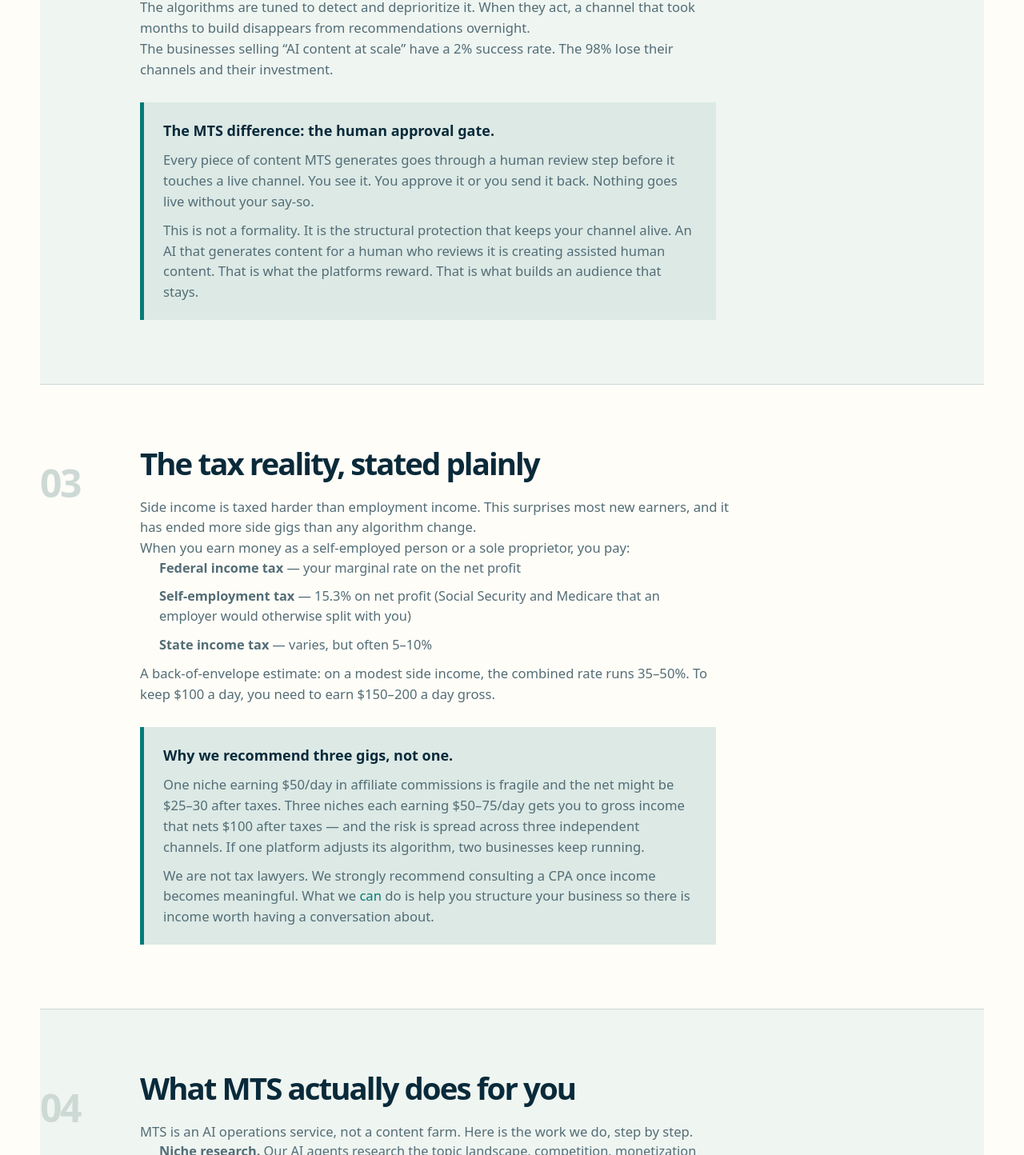
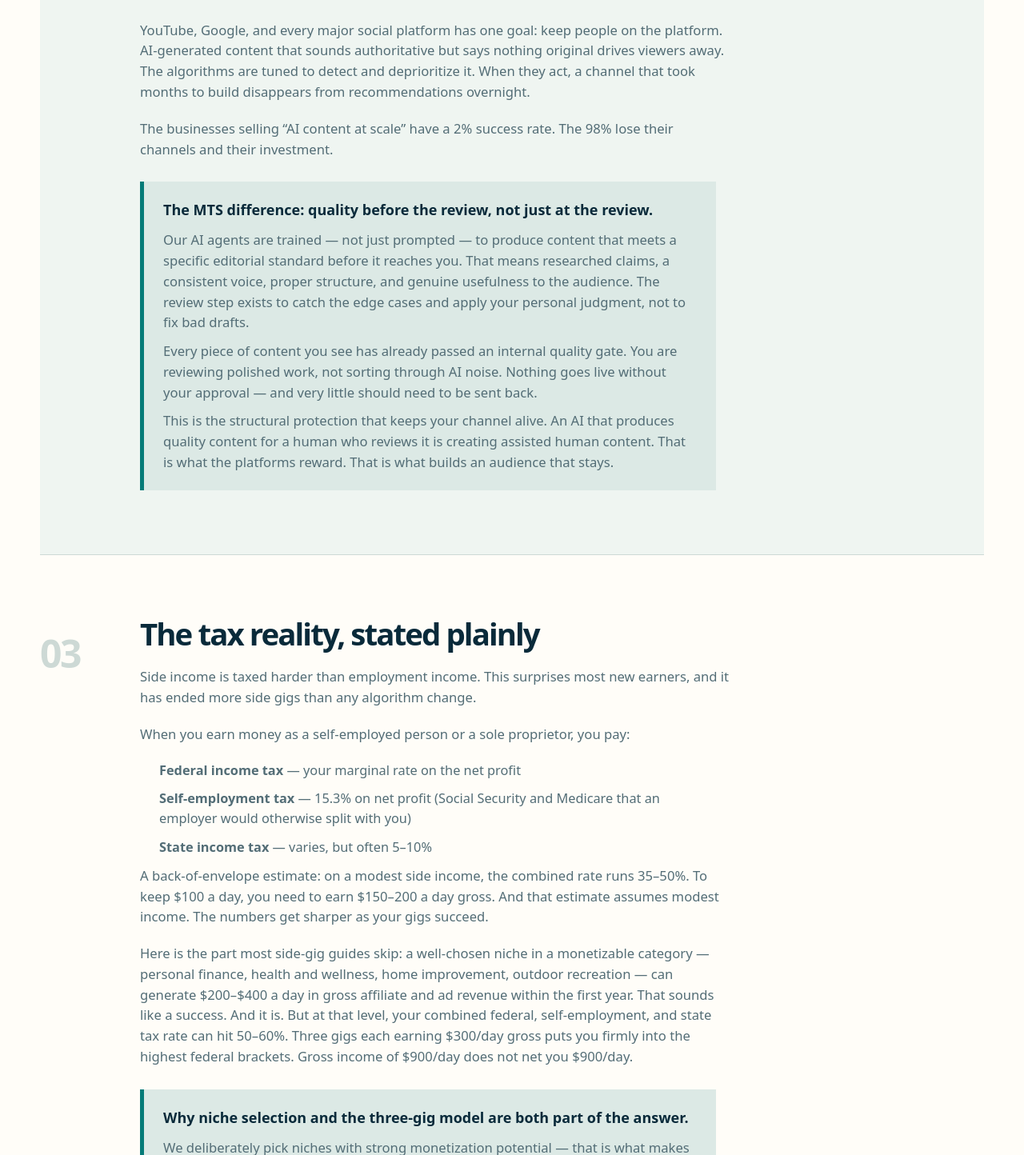
Before and after one commit to jensjohansen/mindthestore-marketing, a Next.js app: page /how-it-works in a window 1280 px wide. Shown: the part 2009-3453 px from the top of the page at 80% size. Built offline with nearby package versions, Linux system fonts and the light colour scheme.

Commit message:
fix: hiw paragraph spacing; strengthen AI quality + niche/tax sections

```diff
--- a/app/how-it-works/page.tsx
+++ b/app/how-it-works/page.tsx
@@ -50,9 +50,10 @@
           <p>YouTube, Google, and every major social platform has one goal: keep people on the platform. AI-generated content that sounds authoritative but says nothing original drives viewers away. The algorithms are tuned to detect and deprioritize it. When they act, a channel that took months to build disappears from recommendations overnight.</p>
           <p>The businesses selling &ldquo;AI content at scale&rdquo; have a 2% success rate. The 98% lose their channels and their investment.</p>
           <div className="hiw-callout">
-            <strong>The MTS difference: the human approval gate.</strong>
-            <p>Every piece of content MTS generates goes through a human review step before it touches a live channel. You see it. You approve it or you send it back. Nothing goes live without your say-so.</p>
-            <p>This is not a formality. It is the structural protection that keeps your channel alive. An AI that generates content for a human who reviews it is creating assisted human content. That is what the platforms reward. That is what builds an audience that stays.</p>
+            <strong>The MTS difference: quality before the review, not just at the review.</strong>
+            <p>Our AI agents are trained — not just prompted — to produce content that meets a specific editorial standard before it reaches you. That means researched claims, a consistent voice, proper structure, and genuine usefulness to the audience. The review step exists to catch the edge cases and apply your personal judgment, not to fix bad drafts.</p>
+            <p>Every piece of content you see has already passed an internal quality gate. You are reviewing polished work, not sorting through AI noise. Nothing goes live without your approval — and very little should need to be sent back.</p>
+            <p>This is the structural protection that keeps your channel alive. An AI that produces quality content for a human who reviews it is creating assisted human content. That is what the platforms reward. That is what builds an audience that stays.</p>
           </div>
         </div>
       </section>
@@ -68,11 +69,12 @@
             <li><strong>Self-employment tax</strong> — 15.3% on net profit (Social Security and Medicare that an employer would otherwise split with you)</li>
             <li><strong>State income tax</strong> — varies, but often 5–10%</li>
           </ul>
-          <p>A back-of-envelope estimate: on a modest side income, the combined rate runs 35–50%. To keep $100 a day, you need to earn $150–200 a day gross.</p>
+          <p>A back-of-envelope estimate: on a modest side income, the combined rate runs 35–50%. To keep $100 a day, you need to earn $150–200 a day gross. And that estimate assumes modest income. The numbers get sharper as your gigs succeed.</p>
+          <p>Here is the part most side-gig guides skip: a well-chosen niche in a monetizable category — personal finance, health and wellness, home improvement, outdoor recreation — can generate $200–$400 a day in gross affiliate and ad revenue within the first year. That sounds like a success. And it is. But at that level, your combined federal, self-employment, and state tax rate can hit 50–60%. Three gigs each earning $300/day gross puts you firmly into the highest federal brackets. Gross income of $900/day does not net you $900/day.</p>
           <div className="hiw-callout">
-            <strong>Why we recommend three gigs, not one.</strong>
-            <p>One niche earning $50/day in affiliate commissions is fragile and the net might be $25–30 after taxes. Three niches each earning $50–75/day gets you to gross income that nets $100 after taxes — and the risk is spread across three independent channels. If one platform adjusts its algorithm, two businesses keep running.</p>
-            <p>We are not tax lawyers. We strongly recommend consulting a CPA once income becomes meaningful. What we <em>can</em> do is help you structure your business so there is income worth having a conversation about.</p>
+            <strong>Why niche selection and the three-gig model are both part of the answer.</strong>
+            <p>We deliberately pick niches with strong monetization potential — that is what makes the income meaningful. But we also structure customers on three gigs from the start, because three separate income streams spread the tax exposure and reduce platform risk at the same time. You are not building one fragile $300/day business. You are building three resilient $100/day businesses that together reach the same gross target with a far more manageable risk profile.</p>
+            <p>We are not tax lawyers. Once your income becomes meaningful, please consult a CPA — especially about structuring as an LLC or S-corp, which can significantly reduce self-employment tax at higher income levels. What we <em>can</em> do is help you build income that makes that conversation worth having.</p>
           </div>
         </div>
       </section>
```
Also changed, not shown: app/globals.css.
